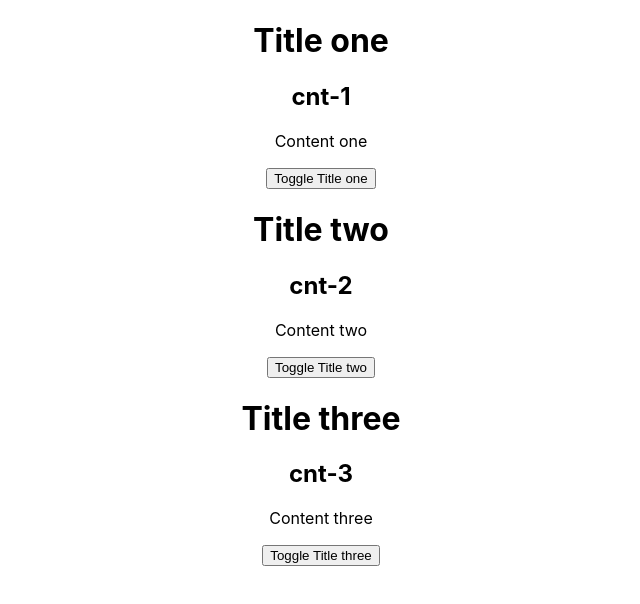
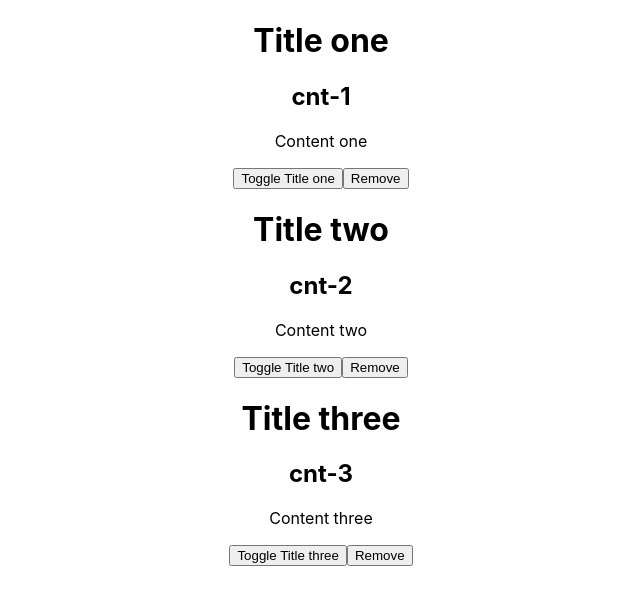
Before and after one commit to mariolazzari/try-reactjs, a React (Create React App) app: page / in a window 1280 px wide. Shown: the top 604 px of the page, without its empty margins (319-959 px from the left). Built offline with nearby package versions, Linux system fonts and the light colour scheme.

Commit message:
Done lesson 10

```diff
--- a/package.json
+++ b/package.json
@@ -5,7 +5,8 @@
   "dependencies": {
     "react": "^16.6.3",
     "react-dom": "^16.6.3",
-    "react-scripts": "2.1.1"
+    "react-scripts": "2.1.1",
+    "react-youtube": "^7.8.0"
   },
   "scripts": {
     "start": "react-scripts start",
--- a/src/posts/PostDetail.js
+++ b/src/posts/PostDetail.js
@@ -1,8 +1,9 @@
-import React, { Component } from "react";
+import React, { Component, Fragment } from "react";
 
 class PostDetail extends Component {
   state = {
-    showContent: true
+    showContent: true,
+    postItem: null
   };
 
   toggleShowContent = e => {
@@ -10,16 +11,41 @@ class PostDetail extends Component {
     this.setState({ showContent: !this.state.showContent });
   };
 
+  handleRemoveContent = () => {
+    if (this.props.didHandleRemove) {
+      this.props.didHandleRemove(this.state.postItem);
+    }
+  };
+
+  titleWasClciked = () => {
+    let newPost = this.state.postItem;
+    newPost.title = "New title";
+    this.setState({ postItem: newPost });
+
+    if (this.props.onClick !== undefined) {
+      this.props.onClick(newPost);
+    }
+  };
+
+  componentDidMount = () => this.setState({ postItem: this.props.post });
+
   render() {
-    const { post, onClick } = this.props;
-    const { showContent } = this.state;
+    const { showContent, postItem } = this.state;
+
     return (
-      <div>
-        <h1 onClick={e => onClick(e.target.innerHTML)}>{post.title}</h1>
-        <h2>{post.slug}</h2>
-        {showContent && <p>{post.content}</p>}
-        <button onClick={this.toggleShowContent}>Toggle {post.title}</button>
-      </div>
+      <Fragment>
+        {postItem && (
+          <Fragment>
+            <h1 onClick={() => this.titleWasClciked()}>{postItem.title}</h1>
+            <h2>{postItem.slug}</h2>
+            {showContent && <p>{postItem.content}</p>}
+            <button onClick={this.toggleShowContent}>
+              Toggle {postItem.title}
+            </button>
+            <button onClick={this.handleRemoveContent}>Remove</button>
+          </Fragment>
+        )}
+      </Fragment>
     );
   }
 }
--- a/src/posts/PostList.js
+++ b/src/posts/PostList.js
@@ -2,14 +2,37 @@ import React, { Component } from "react";
 import PostData from "../data/posts.json";
 import PostDetail from "./PostDetail";
 class PostList extends Component {
+  state = {
+    postList: []
+  };
+
   // onClick event handler
-  handleClick = txtMsg => alert(txtMsg);
+  handleDataCallback = postItem => {
+    let currentPostList = this.state.postList;
+    currentPostList.push(postItem);
+    this.setState({ postList: currentPostList });
+  };
+
+  handleRemoveContent = postItem => {
+    this.setState({ postList: this.state.postList.pop(postItem) });
+  };
+
+  componentDidMount = () => {
+    this.setState({ postList: PostData });
+  };
 
   render() {
+    const { postList } = this.state;
+
     return (
       <div>
-        {PostData.map(post => (
-          <PostDetail post={post} onClick={this.handleClick} key={post.id} />
+        {postList.map(post => (
+          <PostDetail
+            post={post}
+            onClick={this.handleDataCallback}
+            didHandleRemoveContent={this.handleRemoveContent}
+            key={post.id}
+          />
         ))}
       </div>
     );
```
Also changed, not shown: src/thirdParty/ReactYouTube.js (added), 1 other file (tests, documents, lock files or other folders).
